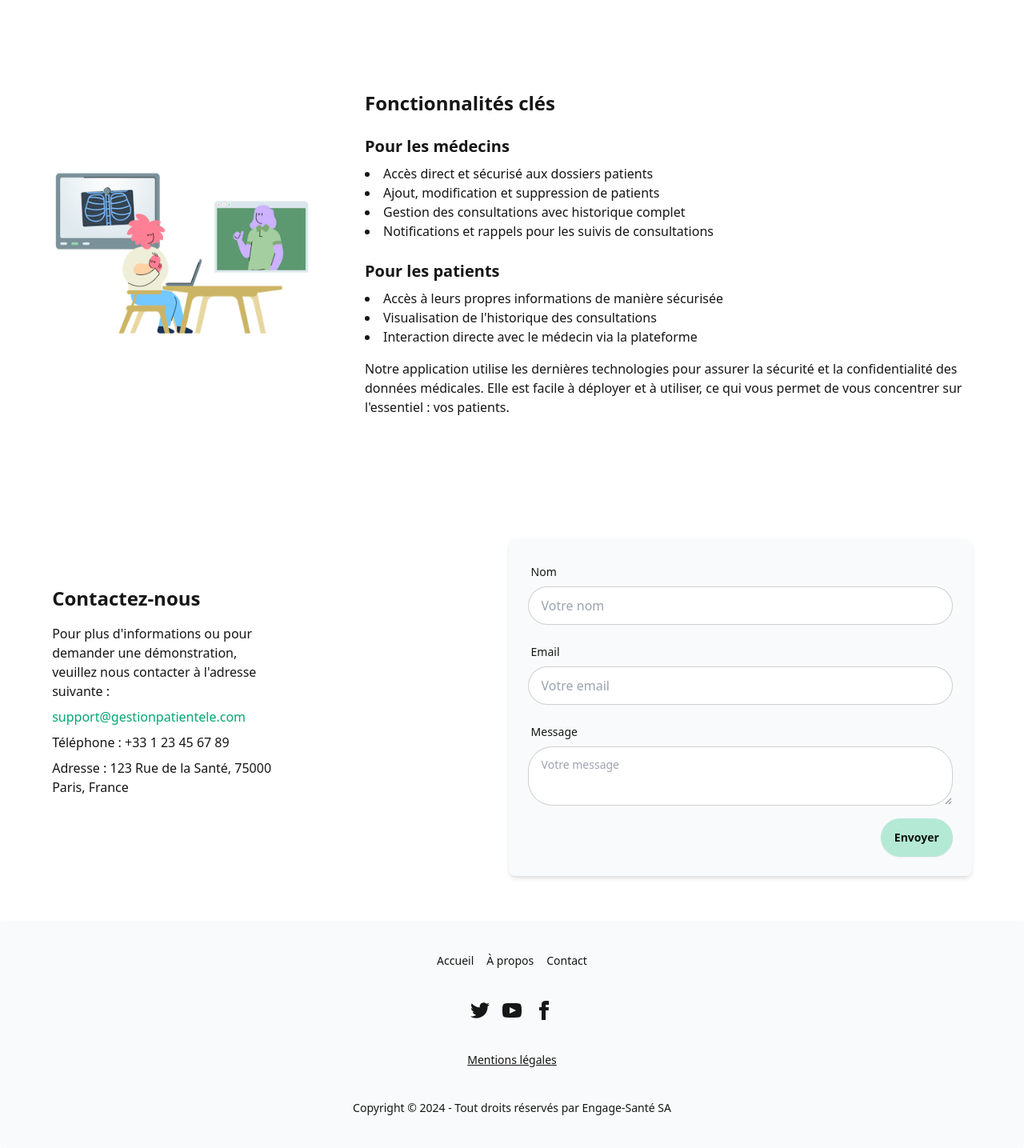
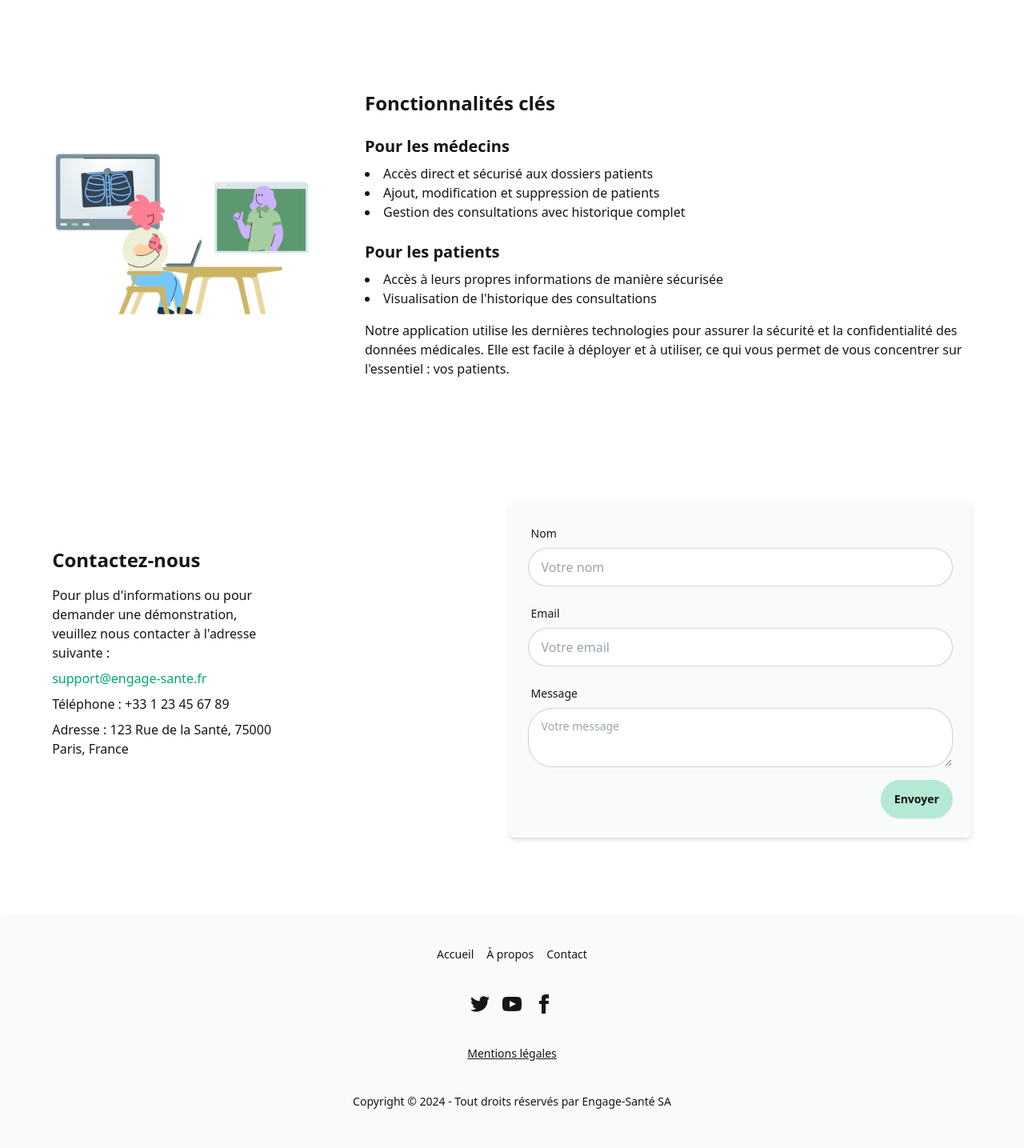
Before and after one commit to raphaeltournafond/engage-sante, a Django app: page / in a window 1280 px wide. Shown: the part 1236-2671 px from the top of the page at 80% size. After the commit the page ends 2622 px from the top, so only its background shows below. Run offline with Django 5.2, Linux system fonts and the light colour scheme.

Commit message:
style: update

```diff
--- a/static/css/engage-ui.css
+++ b/static/css/engage-ui.css
@@ -1963,6 +1963,10 @@ html {
   position: static;
 }
 
+.m-10 {
+  margin: 2.5rem;
+}
+
 .mx-auto {
   margin-left: auto;
   margin-right: auto;
@@ -2149,6 +2153,10 @@ html {
   padding: 0.25rem;
 }
 
+.p-2 {
+  padding: 0.5rem;
+}
+
 .px-1 {
   padding-left: 0.25rem;
   padding-right: 0.25rem;
@@ -2174,6 +2182,10 @@ html {
 
 .pt-10 {
   padding-top: 2.5rem;
+}
+
+.pt-20 {
+  padding-top: 5rem;
 }
 
 .text-center {
--- a/templates/index.html
+++ b/templates/index.html
@@ -46,13 +46,11 @@
           <li>Accès direct et sécurisé aux dossiers patients</li>
           <li>Ajout, modification et suppression de patients</li>
           <li>Gestion des consultations avec historique complet</li>
-          <li>Notifications et rappels pour les suivis de consultations</li>
         </ul>
         <h3 class="text-xl font-semibold mt-6">Pour les patients</h3>
         <ul class="list-disc list-inside mt-2">
           <li>Accès à leurs propres informations de manière sécurisée</li>
           <li>Visualisation de l'historique des consultations</li>
-          <li>Interaction directe avec le médecin via la plateforme</li>
         </ul>
         <p class="mt-4">Notre application utilise les dernières technologies pour assurer la sécurité et la confidentialité des données médicales. Elle est facile à déployer et à utiliser, ce qui vous permet de vous concentrer sur l'essentiel : vos patients.</p>
       </div>
@@ -66,7 +64,7 @@
         <div class="w-1/2">
           <p>Pour plus d'informations ou pour demander une démonstration, veuillez nous contacter à l'adresse suivante :</p>
           <p class="mt-2">
-            <a href="mailto:support@gestionpatientele.com" class="text-success">support@gestionpatientele.com</a>
+            <a href="mailto:support@gestionpatientele.com" class="text-success">support@engage-sante.fr</a>
           </p>
           <p class="mt-2">Téléphone : +33 1 23 45 67 89</p>
           <p class="mt-2">Adresse : 123 Rue de la Santé, 75000 Paris, France</p>
--- a/templates/shared/base.html
+++ b/templates/shared/base.html
@@ -13,7 +13,7 @@
     {% endblock %}
   </head>
   <body class="text-base-content">
-    <nav class="navbar bg-base-200">
+    <nav class="navbar bg-base-200 p-2">
       <div class="flex-1">
         <a href="/" class="btn btn-ghost text-xl drop-shadow-sm">Engage <span class="bg-accent rounded-md p-1 text-black">Santé</span></a>
       </div>
@@ -44,7 +44,7 @@
       {% endblock %}
     </main>
 
-    <footer class="footer footer-center p-10 bg-base-200 text-base-content rounded">
+    <footer class="footer footer-center p-10 bg-base-200 text-base-content rounded mt-10">
       <nav class="grid grid-flow-col gap-4">
         <a class="link link-hover">Accueil</a>
         <a class="link link-hover">À propos</a>
```
